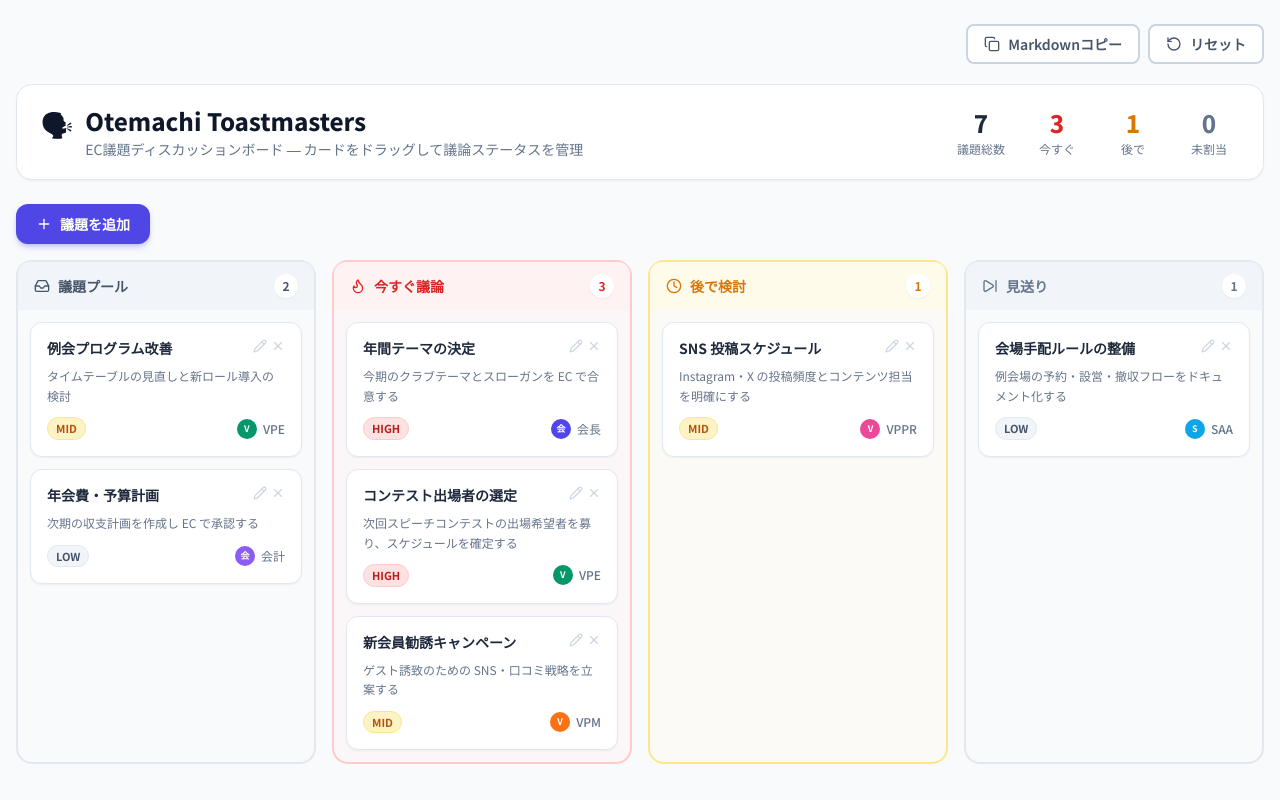
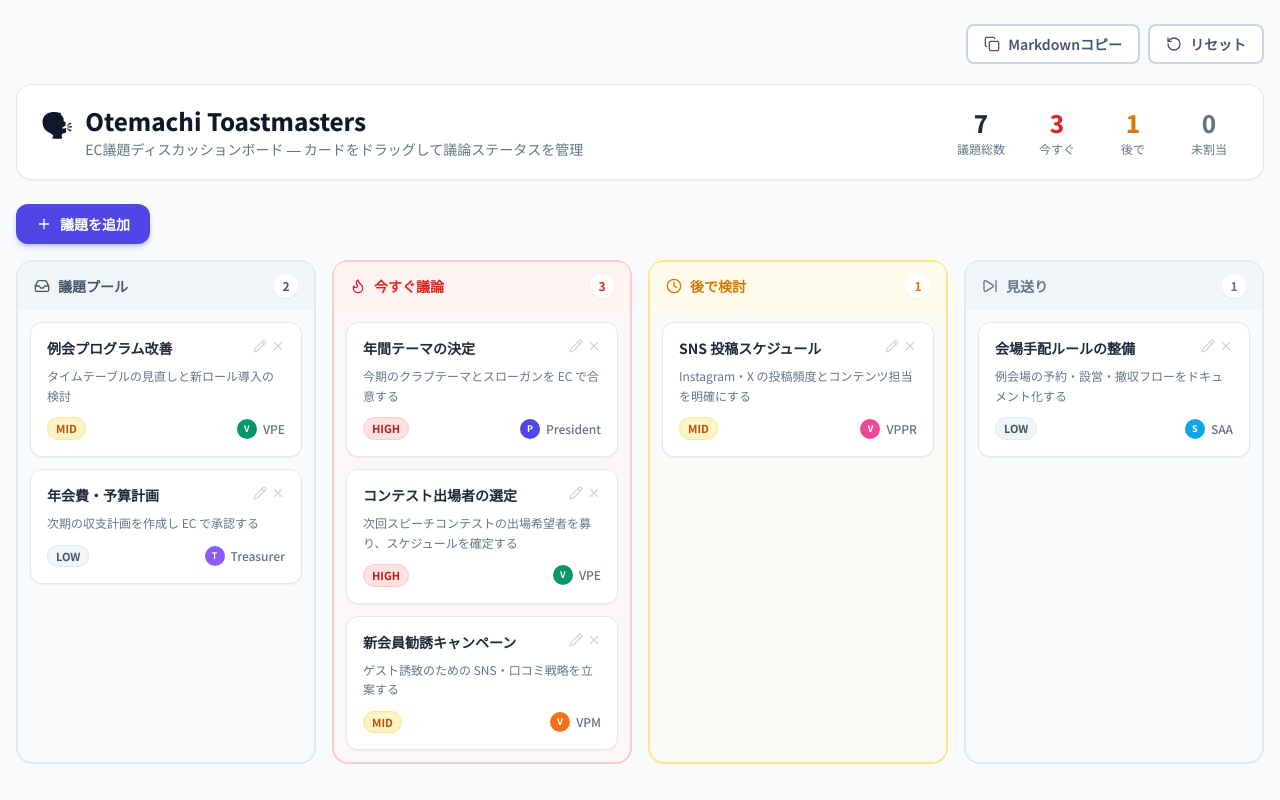
Before and after one commit to jojuoha0303-art/toastmasters-ec-board, a React (Vite) app: page / in a window 1280 px wide. Built offline with nearby package versions, Linux system fonts and the light colour scheme.

Commit message:
Update assignee names: 会長→President, 書記→Secretary, 会計→Treasurer; add ALL

```diff
--- a/src/App.tsx
+++ b/src/App.tsx
@@ -22,12 +22,13 @@
 }
 
 const EC_MEMBERS: Assignee[] = [
-  { name: '会長', color: 'bg-indigo-600' },
+  { name: 'ALL', color: 'bg-slate-600' },
+  { name: 'President', color: 'bg-indigo-600' },
   { name: 'VPE', color: 'bg-emerald-600' },
   { name: 'VPM', color: 'bg-orange-500' },
   { name: 'VPPR', color: 'bg-pink-500' },
-  { name: '書記', color: 'bg-teal-500' },
-  { name: '会計', color: 'bg-violet-500' },
+  { name: 'Secretary', color: 'bg-teal-500' },
+  { name: 'Treasurer', color: 'bg-violet-500' },
   { name: 'SAA', color: 'bg-sky-500' },
 ];
 
@@ -39,7 +40,7 @@
     title: '年間テーマの決定',
     description: '今期のクラブテーマとスローガンを EC で合意する',
     priority: 'HIGH',
-    assignee: { name: '会長', color: 'bg-indigo-600' },
+    assignee: { name: 'President', color: 'bg-indigo-600' },
     column: 'now',
   },
   {
@@ -79,7 +80,7 @@
     title: '年会費・予算計画',
     description: '次期の収支計画を作成し EC で承認する',
     priority: 'LOW',
-    assignee: { name: '会計', color: 'bg-violet-500' },
+    assignee: { name: 'Treasurer', color: 'bg-violet-500' },
     column: 'pool',
   },
   {
```
